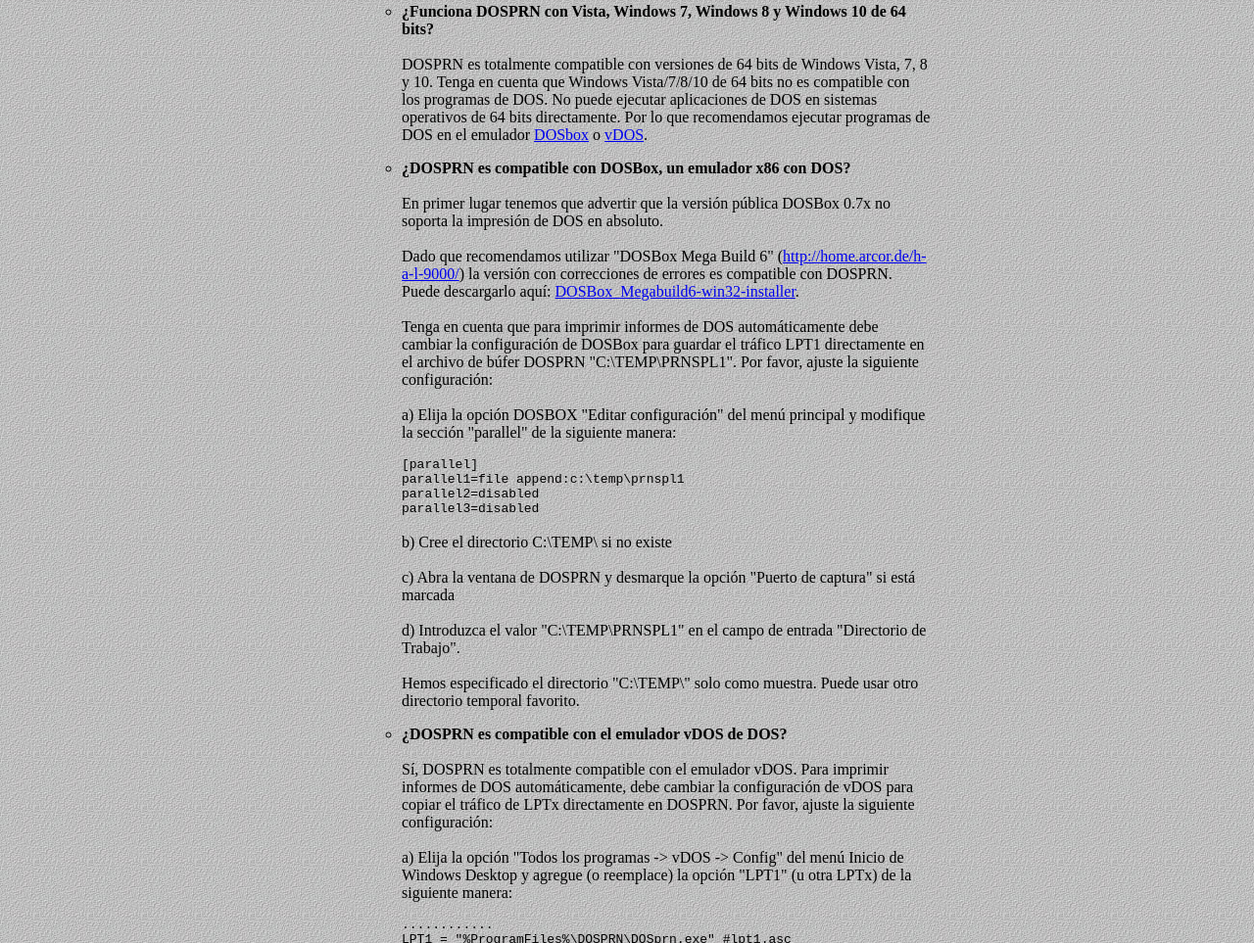
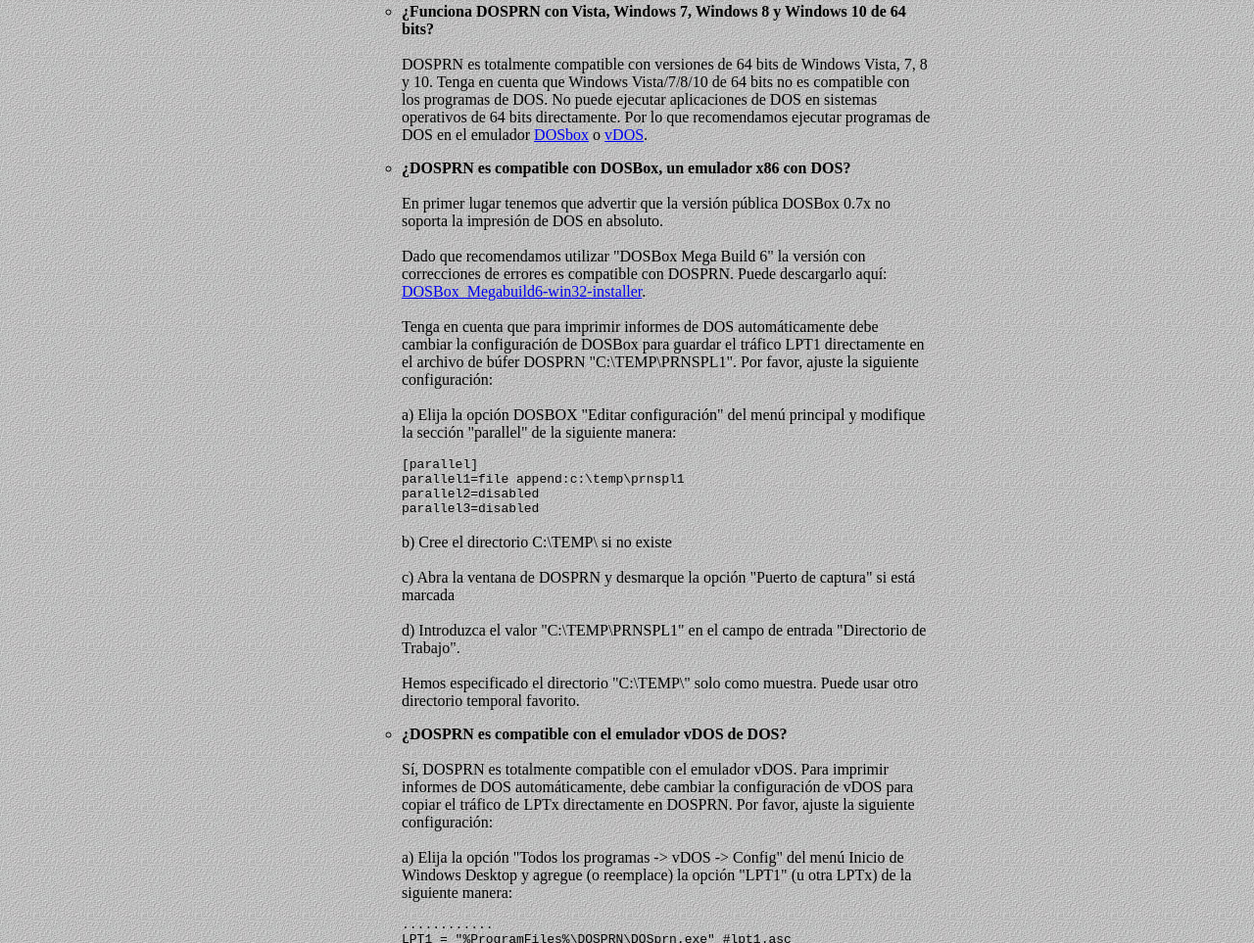
Before and after one commit to dosprn/spanish, a plain HTML site: page faq.htm in a window 1280 px wide. Shown: the part 2969-3932 px from the top of the page at 98% size. Drawn offline with Linux system fonts and the light colour scheme; a script that the page names is missing.

Commit message:
fix web issues

```diff
--- a/faq.htm
+++ b/faq.htm
@@ -194,7 +194,7 @@
 			 <br>
 		En primer lugar tenemos que advertir que la versión pública DOSBox 0.7x no soporta la impresión de DOS en absoluto.<br>
 <br>
-Dado que recomendamos utilizar "DOSBox Mega Build 6" (<a href="http://home.arcor.de/h-a-l-9000/">http://home.arcor.de/h-a-l-9000/</a>) la versión con correcciones de errores es compatible con DOSPRN. Puede descargarlo aquí: <a href="http://www.dosprn.com/special/DOSBox_Megabuild6-win32-installer.exe">DOSBox_Megabuild6-win32-installer</a>.
+Dado que recomendamos utilizar "DOSBox Mega Build 6" la versión con correcciones de errores es compatible con DOSPRN. Puede descargarlo aquí: <a href="http://www.dosprn.com/special/DOSBox_Megabuild6-win32-installer.exe">DOSBox_Megabuild6-win32-installer</a>.
 <br>
 <br>
 Tenga en cuenta que para imprimir informes de DOS automáticamente debe cambiar la configuración de DOSBox para guardar el tráfico LPT1 directamente en el archivo de búfer DOSPRN "C:\TEMP\PRNSPL1". Por favor, ajuste la siguiente configuración:
```
Also changed, not shown: awards.htm (+1 -2 lines).
